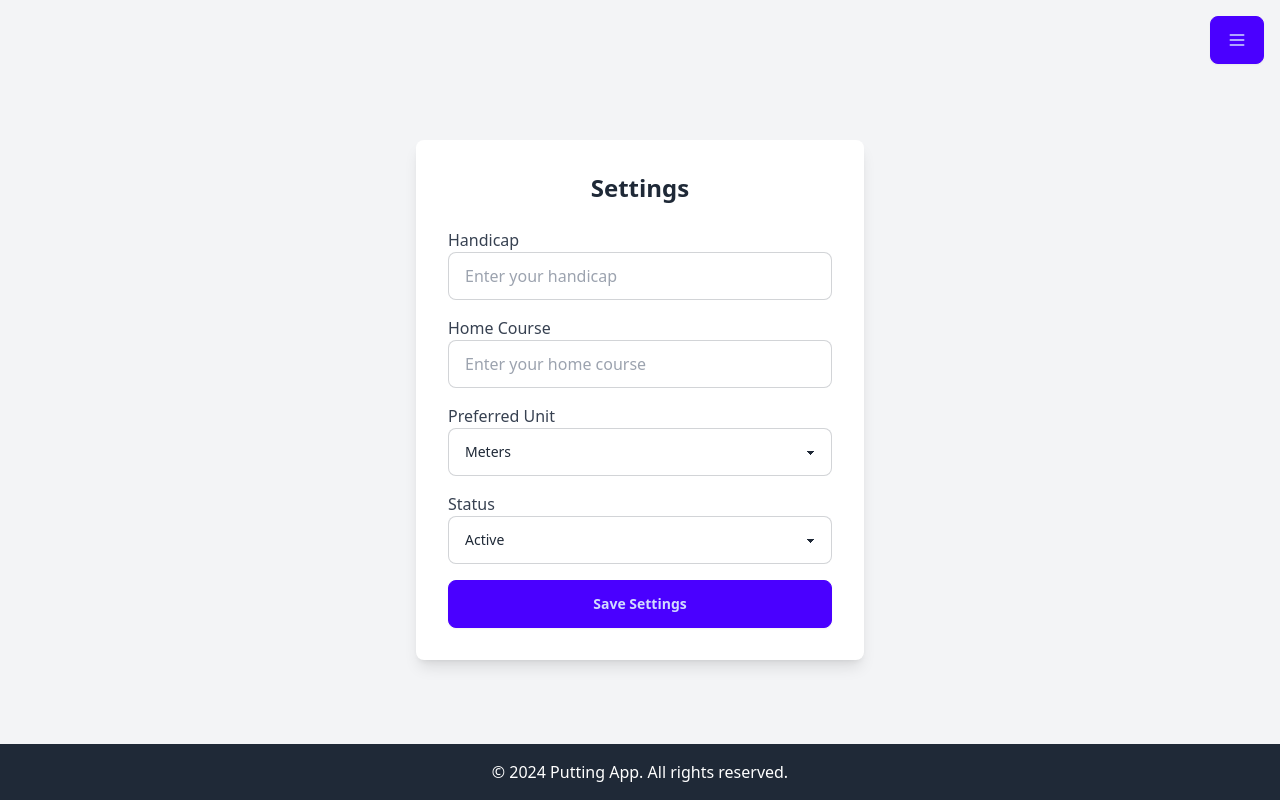
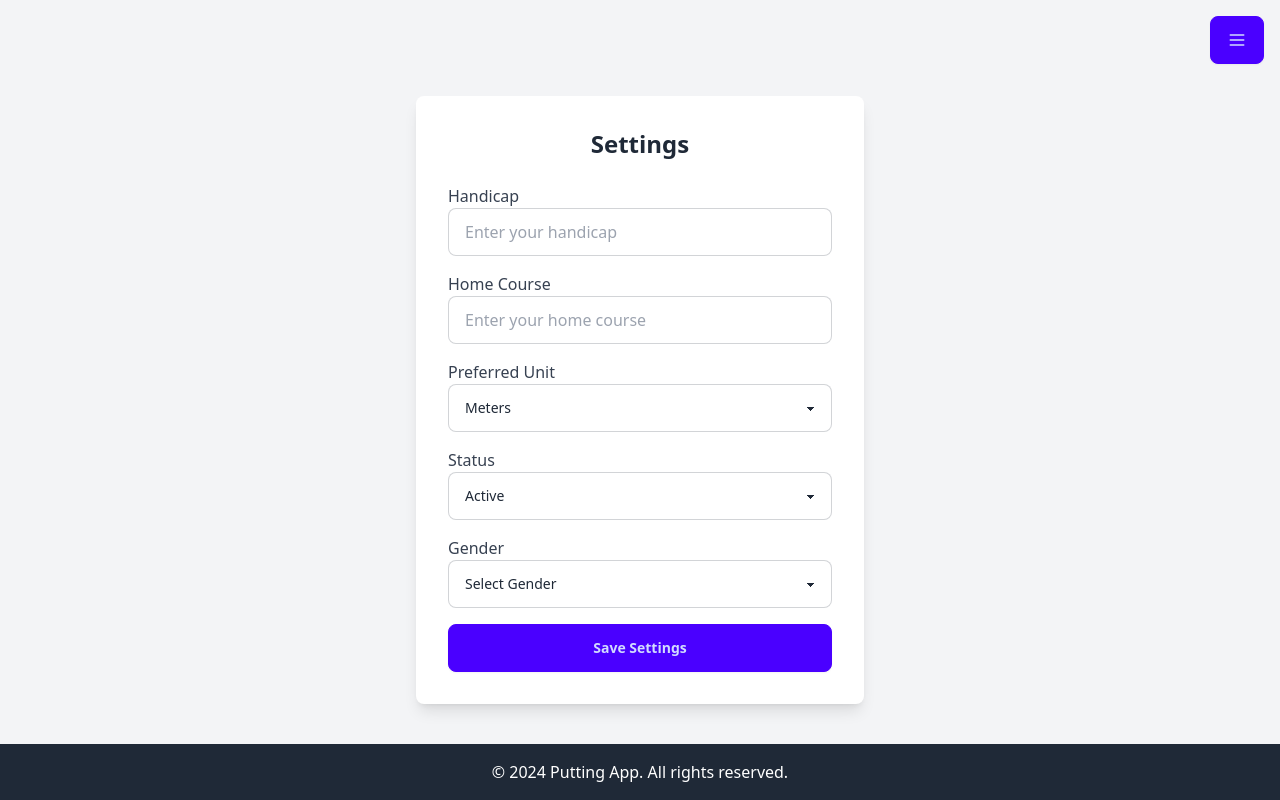
Before and after one commit to digitribesthlm/p-app, a Next.js app: page /settings in a window 1280 px wide. Built offline with nearby package versions, Linux system fonts and the light colour scheme.

Commit message:
Update settings.js

```diff
--- a/pages/settings.js
+++ b/pages/settings.js
@@ -5,11 +5,12 @@ const Settings = () => {
   const [homeCourse, setHomeCourse] = useState('');
   const [unit, setUnit] = useState('meters');
   const [status, setStatus] = useState('active');
+  const [gender, setGender] = useState('');
 
   const handleSubmit = (e) => {
     e.preventDefault();
     // Handle form submission, e.g., send data to an API or update state
-    console.log({ hcp, homeCourse, unit, status });
+    console.log({ hcp, homeCourse, unit, status, gender });
   };
 
   return (
@@ -59,6 +60,20 @@ const Settings = () => {
               <option value="inactive">Inactive</option>
             </select>
           </div>
+          <div className="mb-4">
+            <label className="block text-gray-700">Gender</label>
+            <select
+              className="select select-bordered w-full"
+              value={gender}
+              onChange={(e) => setGender(e.target.value)}
+            >
+              <option value="">Select Gender</option>
+              <option value="male">Male</option>
+              <option value="female">Female</option>
+              <option value="other">Other</option>
+              <option value="prefer_not_to_say">Prefer not to say</option>
+            </select>
+          </div>
           <div className="text-center">
             <button type="submit" className="btn btn-primary w-full">
               Save Settings
```
